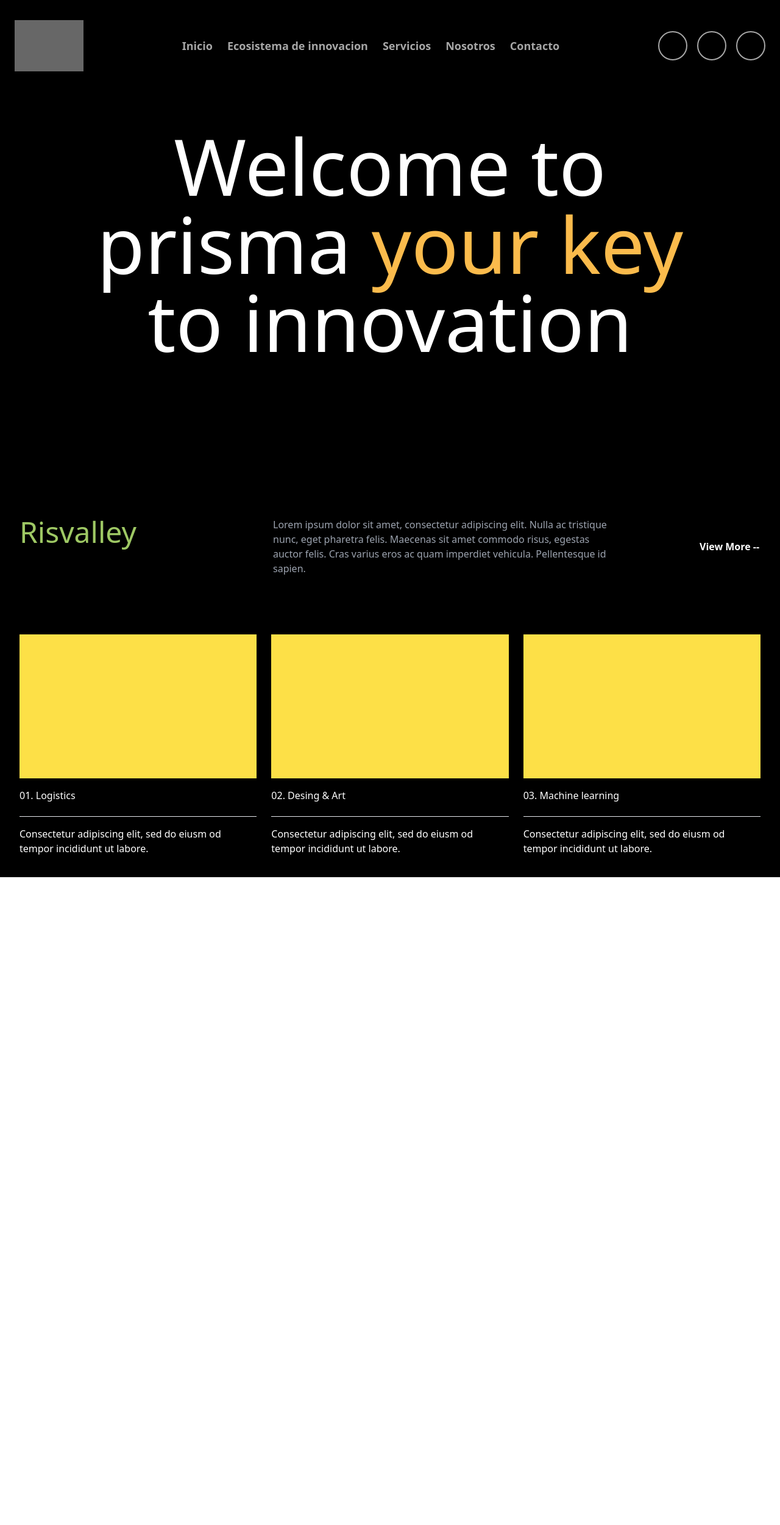
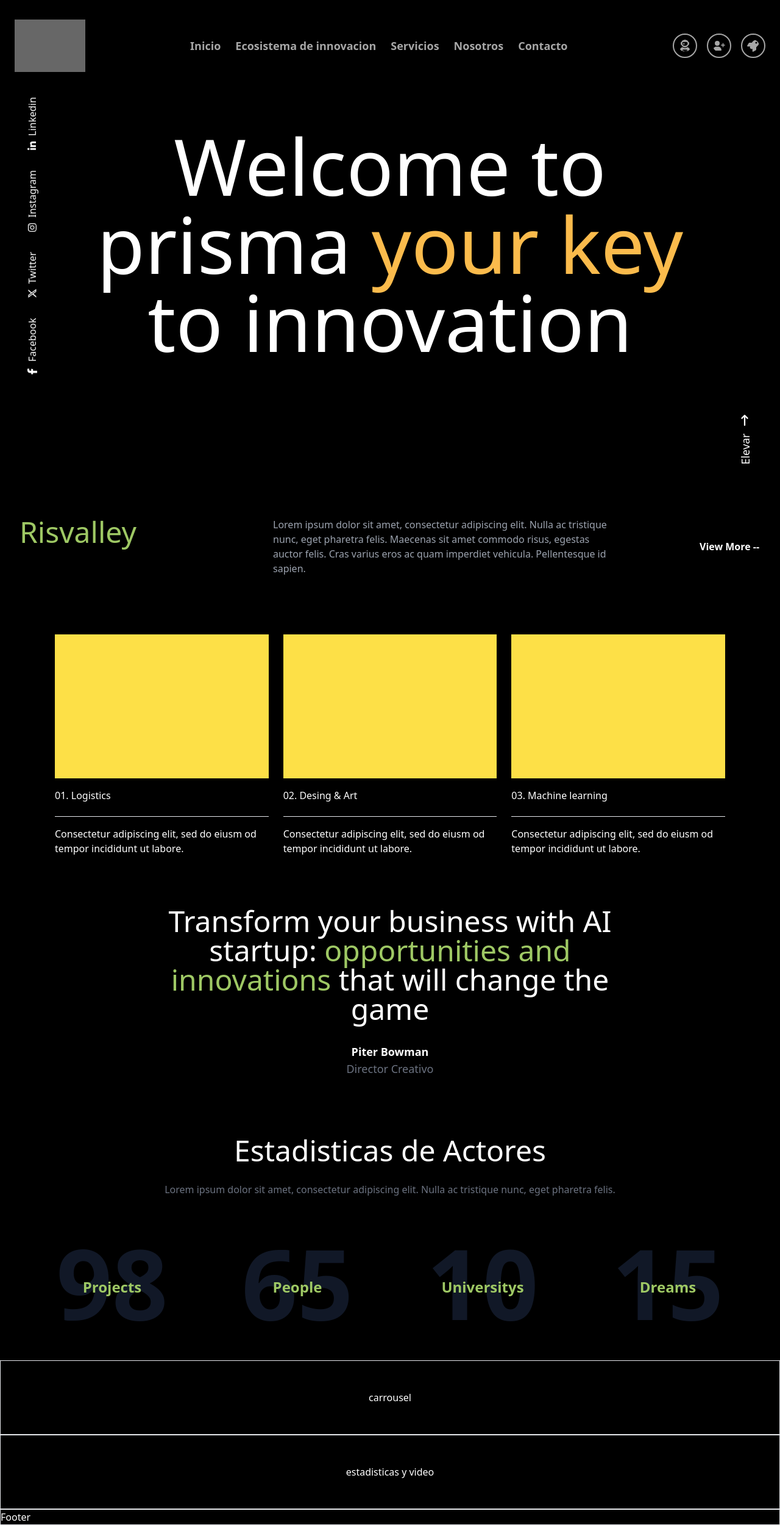
Before and after one commit to Signum90/front-risvalley, a React (Vite) app: page / in a window 1280 px wide. Shown: the whole page at 61% size. Before the commit the page ends 1438 px from the top, so only its background shows below. Built offline with nearby package versions, Linux system fonts and the light colour scheme; grey boxes are pictures that could not be loaded.

Commit message:
cambios menores organisando home page

```diff
--- a/package.json
+++ b/package.json
@@ -13,7 +13,7 @@
     "express": "^4.18.2",
     "react": "18.2.0",
     "react-dom": "18.2.0",
-    "react-icons": "5.0.1",
+    "react-icons": "^5.0.1",
     "react-router-dom": "6.21.1"
   },
   "devDependencies": {
--- a/src/App.jsx
+++ b/src/App.jsx
@@ -1,16 +1,10 @@
-// import { useLoaderData } from "react-router-dom"
+import Footer from "./components/Footer"
+import { useLoaderData } from "react-router-dom"
 
 function App () {
 
-  // const { actors } = useLoaderData()
-
-  // function logIn () {
-  //   localStorage.setItem("stateLog", "authenticated")
-  // }
-
-  // function logOut () {
-  //   localStorage.setItem("stateLog", "no-authenticated")
-  // }
+  const { actors } = useLoaderData()
+  console.log(actors);
 
   return (
     <div className="h-full w-screen">
@@ -21,9 +15,9 @@ function App () {
         <h3 className="text-center">to innovation</h3>
       </section>
       {/* info risvalley */}
-      <section className="w-full flex justify-center">
+      <section className="w-full flex justify-center px-8 py-12">
         {/* contenedor responsibe */}
-        <div className="max-w-[1300px] container px-8 py-12 flex flex-col lg:flex-row gap-4 lg:justify-between">
+        <div className="max-w-[1300px] container flex flex-col lg:flex-row gap-4 lg:justify-between">
           {/* subitle */}
           <h1 className="text-3xl font-medium md:text-5xl text-[#9EC864]">Risvalley</h1>
           {/* contenedor asistencia */}
@@ -40,9 +34,9 @@ function App () {
         </div>
       </section>
       {/* services */}
-      <section className="w-full flex justify-center">
+      <section className="w-full flex justify-center px-8 py-12">
         {/* contenedor responsibe */}
-        <div className="max-w-[1300px] container px-8 py-12 flex flex-col lg:flex-row gap-4 lg:justify-between">
+        <div className="xl:max-w-[1100px] 2xl:max-w-[1300px] container flex flex-col lg:flex-row gap-4 lg:justify-between">
           {/* cards */}
           <div className="grid grid-cols-1 sm:grid-cols-2 lg:grid-cols-3 gap-6 w-full">
             {/* targeta 1 */}
@@ -75,6 +69,66 @@ function App () {
           </div>
         </div>
       </section>
+      {/* frase */}
+      <section className="w-full flex justify-center px-8 py-12">
+        {/* contenedor responsibe */}
+        <div className="max-w-[1000px] container flex flex-col items-center gap-8">
+          {/* frase */}
+          <h3 className="w-full xl:w-[850px] text-3xl lg:text-5xl font-medium text-center">
+            Transform your business with AI startup: <span className="text-[#9EC864]"> opportunities and innovations </span> that will change the game
+          </h3>
+          {/* autor frase */}
+          <div className="flex flex-col text-center text-lg">
+            <h3 className="font-semibold">Piter Bowman</h3>
+            <h3 className="text-gray-500">Director Creativo</h3>
+          </div>
+        </div>
+      </section>
+      {/* estadisticas de actores */}
+      <section className="w-full flex justify-center px-8 py-12">
+        {/* contenedor responsibe */}
+        <div className="max-w-[1300px] container flex flex-col items-center gap-7">
+          {/* frase */}
+          <h3 className="w-full text-3xl lg:text-5xl font-medium text-center">
+            Estadisticas de Actores
+          </h3>
+          <p className="text-gray-500 text-center">
+            Lorem ipsum dolor sit amet, consectetur adipiscing elit. Nulla ac tristique nunc, eget pharetra felis.
+          </p>
+          {/* autor frase */}
+          <div className="pt-8 w-full grid grid-cols-4">
+            {/* Projects */}
+            <div className="relative text-center h-[160px] flex items-center justify-center">
+              <p className="text-[160px] font-bold text-gray-900">98</p>
+              <h4 className="absolute top-[45%] text-[#9EC864] font-bold text-2xl">Projects</h4>
+            </div>
+            {/* People */}
+            <div className="relative text-center h-[160px] flex items-center justify-center">
+              <p className="text-[160px] font-bold text-gray-900">65</p>
+              <h4 className="absolute top-[45%] text-[#9EC864] font-bold text-2xl">People</h4>
+            </div>
+            {/* Universitys */}
+            <div className="relative text-center h-[160px] flex items-center justify-center">
+              <p className="text-[160px] font-bold text-gray-900">10</p>
+              <h4 className="absolute top-[45%] text-[#9EC864] font-bold text-2xl">Universitys</h4>
+            </div>
+            {/* Dreams */}
+            <div className="relative text-center h-[160px] flex items-center justify-center">
+              <p className="text-[160px] font-bold text-gray-900">15</p>
+              <h4 className="absolute top-[45%] text-[#9EC864] font-bold text-2xl">Dreams</h4>
+            </div>
+          </div>
+        </div>
+      </section>
+      {/* carrousel text */}
+      <section className="border w-full flex justify-center px-8 py-12">
+        carrousel
+      </section>
+      {/* mas estadisticas */}
+      <section className="border w-full flex justify-center px-8 py-12">
+        estadisticas y video
+      </section>
+      <Footer />
     </div>
   )
 }
--- a/src/components/Footer.jsx
+++ b/src/components/Footer.jsx
@@ -1,6 +1,6 @@
 const Footer = () => {
   return (
-    <div className="bg-red-300 w-full text-white">Footer</div>
+    <div className="border bg-black w-full text-white">Footer</div>
   )
 }
 
--- a/src/components/Layout.jsx
+++ b/src/components/Layout.jsx
@@ -1,15 +1,14 @@
 import { NavBar } from "./NavBar"
-// import Footer from "./Footer"
 import { Outlet } from "react-router-dom"
-
+import Mask from "./Mask"
 const Layout = () => {
   return (
     <>
       <NavBar />
       <div className="h-screen w-full flex justify-center text-white">
+        <Mask />
         <Outlet />
       </div>
-      {/* <Footer /> */}
     </>
   )
 }
--- a/src/components/Mask.jsx
+++ b/src/components/Mask.jsx
@@ -0,0 +1,34 @@
+import { FaFacebookF as FacebookIcon, FaXTwitter as XTwitterIcon, FaInstagram as InstagramIcon, FaLinkedinIn as LinkedinIcon, FaArrowUpLong as ArrowUp } from "react-icons/fa6";
+
+const Mask = () => {
+  return (
+    <>
+      {/* scroll elevator */}
+      <div className="fixed h-[80px] right-8 bottom-10 text-lg flex flex-col items-center gap-6">
+        <ArrowUp />
+        <p className="-rotate-90">Elevar</p>
+      </div>
+      {/* redes */}
+      <div className="invisible -left-44 bottom-1/2 xl:visible fixed flex gap-8 -rotate-90">
+        <p className="flex items-center gap-2">
+          <FacebookIcon />
+          Facebook
+        </p>
+        <p className="flex items-center gap-2">
+          <XTwitterIcon />
+          Twitter
+        </p>
+        <p className="flex items-center gap-2">
+          <InstagramIcon />
+          Instagram
+        </p>
+        <p className="flex items-center gap-2">
+          <LinkedinIcon />
+          Linkedin
+        </p>
+      </div>
+    </>
+  )
+}
+
+export default Mask
--- a/src/components/NavBar.jsx
+++ b/src/components/NavBar.jsx
@@ -1,3 +1,5 @@
+import { FaAlignRight, FaUserAstronaut as LoginUser, FaUserPlus as AddUser, FaRocket as Rocket } from "react-icons/fa6";
+
 export const NavBar = () => {
   return (
     <div className="w-full absolute flex justify-center h-[150px] opacity-65 bg-black text-white">
@@ -6,7 +8,7 @@ export const NavBar = () => {
         {/* contenedor de asistencia */}
         <div className="w-full h-[85px] flex items-center px-6">
 
-          {/* estructura en y laptop pc */}
+          {/* estructura en laptop - pc */}
           <div className="w-full hidden justify-between xl:flex">
             {/* logo */}
             <div className="w-[150px] my-auto h-full flex items-center justify-center">
@@ -22,9 +24,9 @@ export const NavBar = () => {
             </div>
             {/* iconos */}
             <div className="flex gap-4 items-center">
-              <div className="border-2 border-white w-12 h-12 rounded-full"></div>
-              <div className="border-2 border-white w-12 h-12 rounded-full"></div>
-              <div className="border-2 border-white w-12 h-12 rounded-full"></div>
+              <LoginUser className="border-[2px] border-white min-w-10 min-h-10 rounded-full p-2" />
+              <AddUser className="border-[2px] border-white min-w-10 min-h-10 rounded-full p-2" />
+              <Rocket className="border-[2px]  border-white min-w-10 min-h-10 rounded-full p-2" />
             </div>
           </div>
 
@@ -35,8 +37,8 @@ export const NavBar = () => {
               <img src="https://risvalley.b-cdn.net/wp-content/uploads/2020/09/RISVALLY-LOGO-200-148.png" alt="logo risvalley" />
             </div>
             {/* icono */}
-            <div className="flex gap-4 items-center">
-              <div className="border-2 border-white w-12 h-12 rounded-full"></div>
+            <div className="flex items-center">
+              <FaAlignRight className="w-8 h-8" />
             </div>
           </div>
 
--- a/src/index.css
+++ b/src/index.css
@@ -2,10 +2,32 @@
 @tailwind components;
 @tailwind utilities;
 
-* {
+html {
   scroll-behavior: smooth;
 }
 
 section {
   background-color: black;
 }
+
+/* ===== Scrollbar CSS ===== */
+
+/* Firefox */
+* {
+  scrollbar-width: 8px;
+  scrollbar-color: white black;
+}
+
+/* Chrome, Edge, and Safari */
+*::-webkit-scrollbar {
+  width: 10px;
+}
+
+*::-webkit-scrollbar-track {
+  background: black;
+}
+
+*::-webkit-scrollbar-thumb {
+  background-color: white;
+  border-radius: 10px;
+}
--- a/src/router/router.jsx
+++ b/src/router/router.jsx
@@ -20,6 +20,7 @@ import ControlEntity from "../pages/dashboard/controlEntitys/ControlEntity"
 import { uploadChallengers } from "../pages/innovation/upload"
 import { uploadLibrary } from "../pages/library/upload"
 import { uploadTeam } from "../pages/we/uploadTeam"
+import { uploadActors } from "../upload"
 
 /* ---------------- Routes ---------------- */
 import { PrivateRoutes, PublicRoutes } from "./routes"
@@ -37,6 +38,7 @@ export const router = createBrowserRouter([
       {
         index: true,
         element: <App />,
+        loader: uploadActors,
       },
       {
         path: PublicRoutes.LIBRARY,
```
Also changed, not shown: src/upload.jsx (renamed from src/pages/home/upload.jsx), 1 other file (tests, documents, lock files or other folders).
